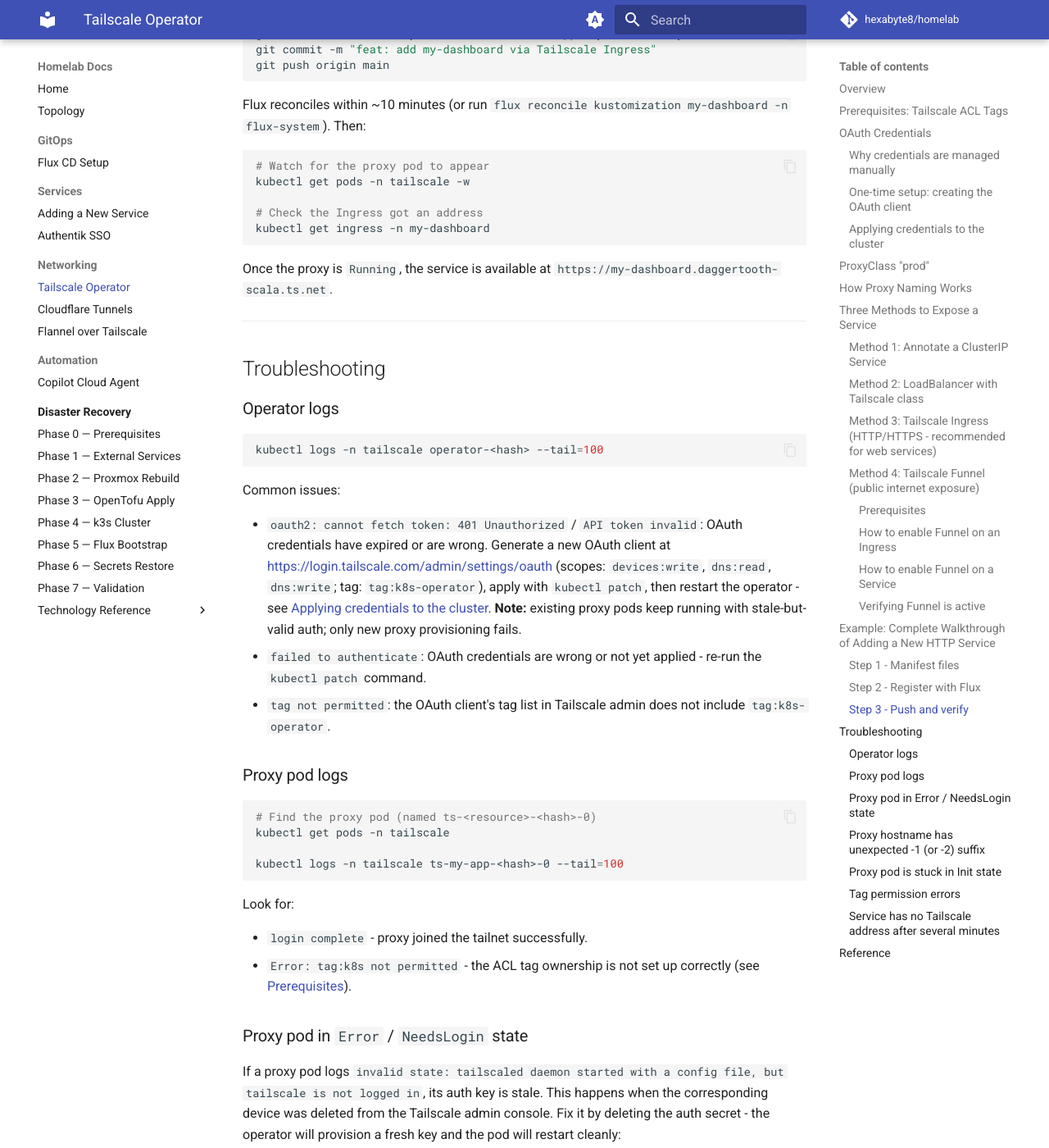
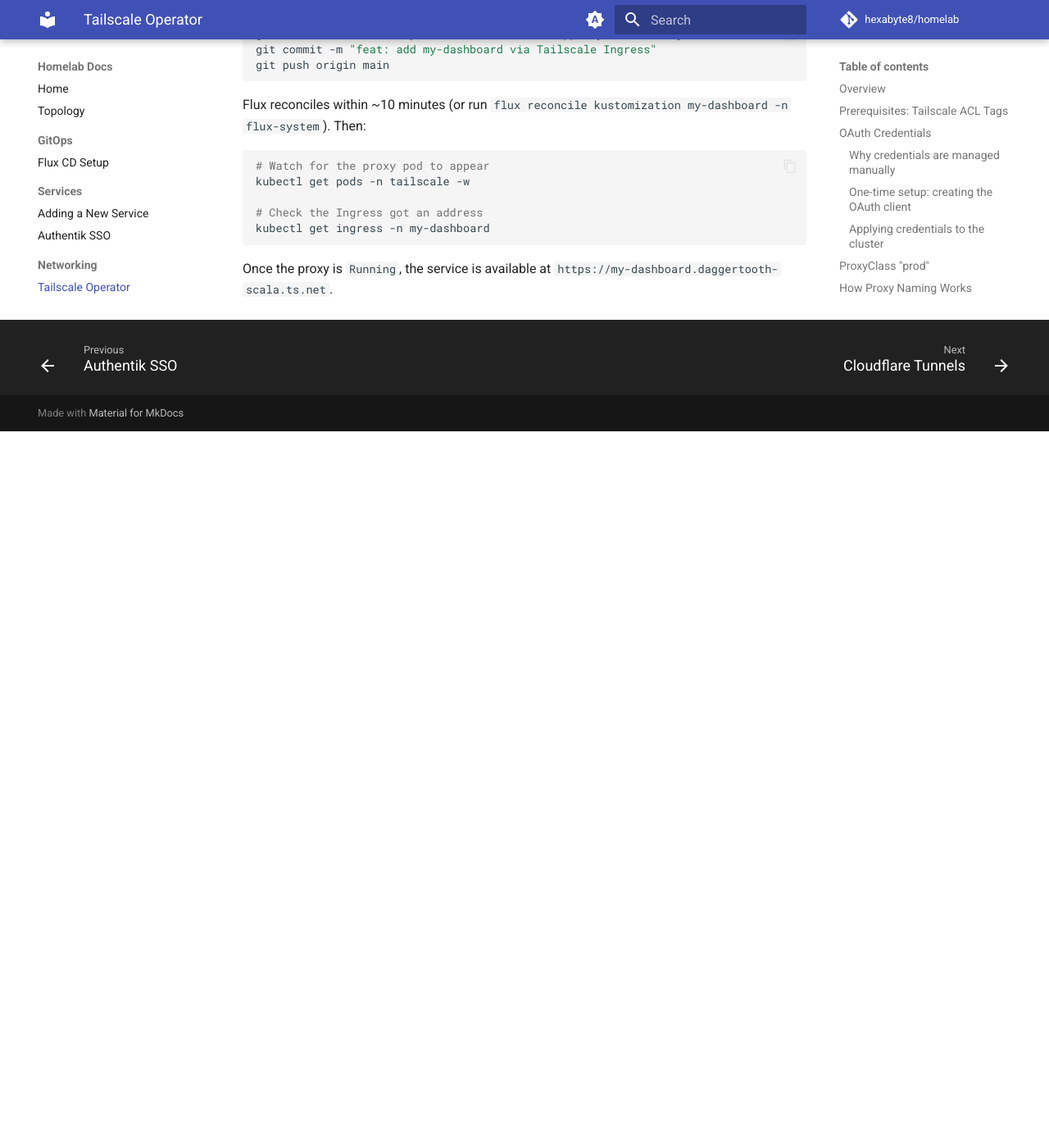
Before and after one commit to hexabyte8/homelab, an MkDocs documentation site: the page built from docs/tailscale-operator.md, in a window 1280 px wide and 1400 px high, scrolled down 9236 px. Shown: the whole window at 82% size. Built offline with MkDocs 1.6.1 and Material for MkDocs 9.7.7, drawn with Linux system fonts in a browser that asks for light colours; comment, search, counter and statistics services are not loaded; after the commit the page ends 9762 px from its top, so only the background shows below that; some of the changed text lies outside the part shown.

Commit message:
Update to tailscale-operator docs/

````diff
--- a/docs/tailscale-operator.md
+++ b/docs/tailscale-operator.md
@@ -429,107 +429,3 @@ kubectl get ingress -n my-dashboard
 ```
 
 Once the proxy is `Running`, the service is available at `https://my-dashboard.daggertooth-scala.ts.net`.
-
----
-
-## Troubleshooting
-
-### Operator logs
-
-```bash
-kubectl logs -n tailscale operator-<hash> --tail=100
-```
-
-Common issues:
-
-- `oauth2: cannot fetch token: 401 Unauthorized` / `API token invalid`: OAuth credentials have expired or are wrong. Generate a new OAuth client at <https://login.tailscale.com/admin/settings/oauth> (scopes: `devices:write`, `dns:read`, `dns:write`; tag: `tag:k8s-operator`), apply with `kubectl patch`, then restart the operator - see [Applying credentials to the cluster](#applying-credentials-to-the-cluster). **Note:** existing proxy pods keep running with stale-but-valid auth; only new proxy provisioning fails.
-- `failed to authenticate`: OAuth credentials are wrong or not yet applied - re-run the `kubectl patch` command.
-- `tag not permitted`: the OAuth client's tag list in Tailscale admin does not include `tag:k8s-operator`.
-
-### Proxy pod logs
-
-```bash
-# Find the proxy pod (named ts-<resource>-<hash>-0)
-kubectl get pods -n tailscale
-
-kubectl logs -n tailscale ts-my-app-<hash>-0 --tail=100
-```
-
-Look for:
-
-- `login complete` - proxy joined the tailnet successfully.
-- `Error: tag:k8s not permitted` - the ACL tag ownership is not set up correctly (see [Prerequisites](#prerequisites-tailscale-acl-tags)).
-
-### Proxy pod in `Error` / `NeedsLogin` state
-
-If a proxy pod logs `invalid state: tailscaled daemon started with a config file, but tailscale is not logged in`, its auth key is stale. This happens when the corresponding device was deleted from the Tailscale admin console. Fix it by deleting the auth secret - the operator will provision a fresh key and the pod will restart cleanly:
-
-```bash
-kubectl delete secret -n tailscale ts-<resource>-<hash>-0
-```
-
-### Proxy hostname has unexpected `-1` (or `-2`) suffix
-
-When a proxy pod restarts, Tailscale will append a `-1` suffix if a device with the intended hostname already exists in the tailnet. To reclaim the clean hostname:
-
-1. Delete the old device from <https://login.tailscale.com/admin/machines> first.
-2. Then delete the auth secret so the pod re-authenticates from scratch:
-
-```bash
-kubectl delete secret -n tailscale ts-<resource>-<hash>-0
-```
-
-The pod will restart and register with the clean hostname. If you delete the pod before the secret, or before the old machine is fully removed from the tailnet, it will race and grab the suffix again.
-
-### Proxy pod is stuck in `Init` state
-
-The init container (`tailscale-init`) authenticates with Tailscale before the main container starts. If it hangs:
-
-```bash
-kubectl logs -n tailscale ts-my-app-<hash>-0 -c tailscale-init --tail=50
-```
-
-Usually caused by invalid OAuth credentials or network connectivity issues from the node.
-
-### Tag permission errors
-
-If the operator logs show `permission denied` for a tag, verify in the Tailscale ACL that:
-
-1. `tag:k8s-operator` is listed in `tagOwners` (can be empty `[]` for admin-owned).
-2. `tag:k8s` is owned by `tag:k8s-operator`.
-3. The OAuth client was created with the `tag:k8s-operator` tag selected.
-
-### Service has no Tailscale address after several minutes
-
-```bash
-# Check the Ingress or Service for the address field
-kubectl describe ingress my-app -n my-namespace
-kubectl describe svc my-service -n my-namespace
-
-# Check Flux reconciled the resources
-flux get kustomization my-app -n flux-system
-
-# Check operator is running
-kubectl get pods -n tailscale -l app=operator
-```
-
-If the operator pod is not running, check its logs and ensure the `operator-oauth` secret has real credentials (not `REPLACE_ME`).
-
----
-
-## Reference
-
-| Item                      | Value                                        |
-| ------------------------- | -------------------------------------------- |
-| Tailscale admin           | <https://login.tailscale.com/admin/machines> |
-| Tailnet name              | `your-tailnet`                               |
-| Operator hostname         | `k3s-tailscale-operator`                     |
-| Operator namespace        | `tailscale`                                  |
-| OAuth secret name         | `operator-oauth`                             |
-| ProxyClass name (tailnet) | `prod`                                       |
-| ProxyClass name (Funnel)  | `funnel`                                     |
-
-**See also:**
-
-- [gitops-flux.md](gitops-flux.md) - how Flux manages these manifests
-- [manifests-and-helm.md](manifests-and-helm.md) - full manifest/Helm reference
````
Also changed, not shown: docs/index.md (+10 -22 lines).
